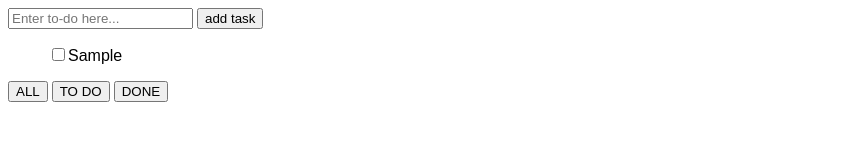
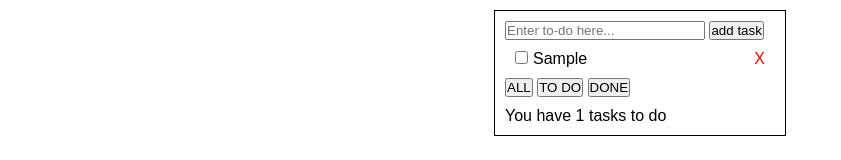
Before and after one commit to trimkas/To-Do-list, a plain HTML site: page index.html in a window 1280 px wide. Both pictures are taken after typing "Sample" into the empty fields and a click on the button "add task". Shown: the whole page, without its empty margins (0-841 px from the left). Drawn offline with Linux system fonts and the light colour scheme.

Commit message:
assignment finished, visual fixes left to be done

```diff
--- a/inc/css/style.css
+++ b/inc/css/style.css
@@ -1,17 +1,51 @@
+* {
+	margin: 0;
+	padding: 0;
+}
 
+body{
+	font-family: Arial;
+}
+
+.container{
+	border: 1px solid black;
+	width: 270px;
+	margin: 10px auto;
+	padding: 10px;
+}
+
+input[type=text]{
+	width: 200px;
+}
+
+input[type=checkbox]{
+	margin-right: 5px;
+}
 
 ul{
 
 	list-style: none;
 }
 
+li {
+	margin: 10px;
+
+}
+
+.remove{
+	float: right;
+	cursor: pointer;
+	color: red;
+}
 
 .done{
 	text-decoration: line-through;
 }
 
 
-li {
-	font-family: arial;
 
+
+
+p{
+	margin-top: 10px;
 }
--- a/inc/js/logic.js
+++ b/inc/js/logic.js
@@ -1,6 +1,7 @@
 $( document ).ready(function() {
-		//maps enter when document is ready
+	//fire functions that do not have buttons
 	mapEnter();
+	taskCounter();
 
 });
 
@@ -15,6 +16,11 @@
 
 }
 
+function taskCounter(){
+	var taskNo = $(".item").length;
+	$("#tasknumber").text(taskNo);
+}
+
 function addTask(){
 
 	//a variable to get what's being inputted
@@ -24,38 +30,69 @@
 		if(task != ""){
 
 			//add an li element with checkbox to the list, with the task from input as text
-				$('#tabela').append('<li class = "item"><input type="checkbox">' + task + '</li>');
+			$("#tabela").append('<li class = "item"><input type="checkbox">' + task + '<span class = "remove"> X </span></li>');
 
 			// declare this, so it only strikes the unique li, not all of them
-				$('input:checkbox').click(function(){
+			$("input:checkbox").click(function(){
+
 				var $this = $(this);
 				if (this.checked){
+					//input is a child of li, so this works!
 					$this.parent().removeClass();
 					$this.parent().addClass('done');
 				}else{
 					$this.parent().removeClass('done');
-						$this.parent().addClass('item')
+					$this.parent().addClass('item');
 				}
+
+				taskCounter();
 			});
+
+			removeTask();
 
 		}
 
 	//clears the input
-			$('#inputtask').val('');
+	$("#inputtask").val("");
+	taskCounter();
+}
+
+function removeTask(){
+
+	$(".remove").click(function(){
+		var $this = $(this);
+		$this.parent().remove();
+		taskCounter();
+	});
+
 }
 
 
 
 function filterTodo(){
 
+	var x = $("li").hasClass("item");
+
+	if(x){
+
 		$("li").hide();
 		$("li.item").show();
+
+	}else{
+		alert("you have no tasks to do!");
+	}
 }
 
 function filterDone(){
 
+	var x = $("li").hasClass("done");
+	if(x){
+
 		$("li").hide();
 		$("li.done").show();
+	}else{
+		alert("you have no finished tasks")
+	}
 }
 
 
--- a/index.html
+++ b/index.html
@@ -16,14 +16,17 @@
 
 			</ul>
 
-			<button onclick = "filterAll()"> ALL </button>
-			<button onclick = "filterTodo()"> TO DO</button>
-			<button onclick = "filterDone()"> DONE </button>
+			<div class = "filterButtons">
+				<button onclick = "filterAll()"> ALL </button>
+				<button onclick = "filterTodo()"> TO DO</button>
+				<button onclick = "filterDone()"> DONE </button>
+			</div>
+			<p> You have <span id = "tasknumber"> </span> tasks to do </p>
 		</div>
 
 
 		<script src="inc/js/jquery.js"> </script>
-		<script src = "inc/js/logic.js"> </script>
+		<script src="inc/js/logic.js"> </script>
 
 	</body>
 
```
Also changed, not shown: 1 other file. Lines whose indentation alone changed are shown as unchanged.
